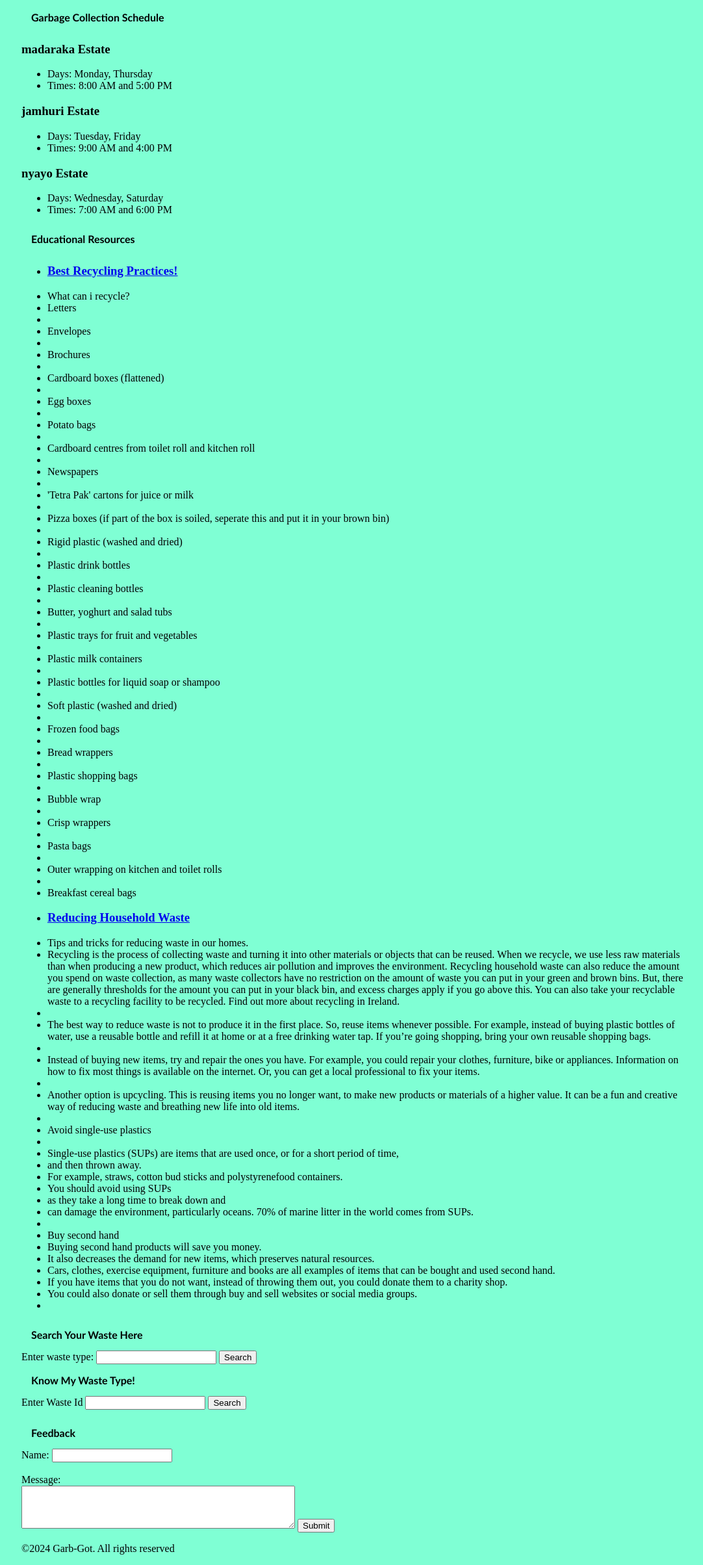
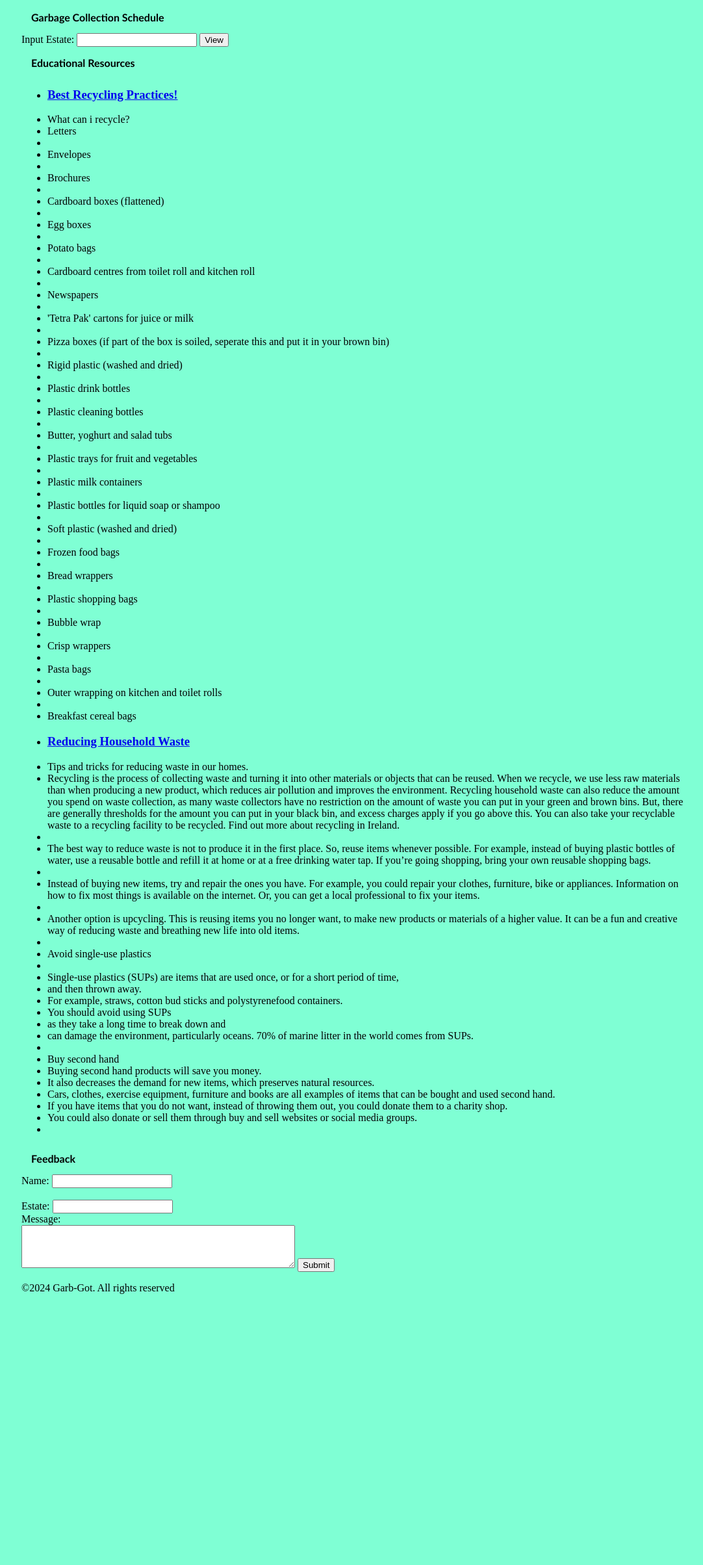
Before and after one commit to Ndegwa2/Garb-Got, a plain HTML site: page index.html in a window 1280 px wide. Shown: the part 121-2529 px from the top of the page at 65% size, without its empty margins (95-1177 px from the left). After the commit the page ends 2128 px from the top, so only its background shows below. Drawn offline with Linux system fonts and the light colour scheme; a script that the page names is missing.

Commit message:
Update index.html

```diff
--- a/index.html
+++ b/index.html
@@ -13,47 +13,28 @@
         <h1>Garb-Got</h1>
     </header>
     <main>
-        <section id="schedule">
+        <section id="schedule-result">
             <h2>Garbage Collection Schedule</h2>
+
+            <form id="pick-up-schedule-form">
+                <label for="estate">Input Estate:</label>
+                <input type="text" id="estate" name="estate" required>
+                <button type="submit">View</button>
+            </form>
+
         </section>
         <section id="resources">
             <h2>Educational Resources</h2>
             <ul id="resources-list"></ul>
         </section>
-        <section id="waste-type-search">
-            <h2>Search Your Waste Here</h2>
-            <form id="waste-type-search-form">
-                <label for="waste-type">Enter waste type:</label>
-                <input type="text" id="waste-type" name="waste-type" required>
-                <button type="submit">Search</button>
-            </form>
-            <div id="search-results"></div>
-        </section>
-        <section id="waste-type-form">
-            <h2>Know My Waste Type!</h2>
-            <form id="waste-id-search-form">
-                <label for="waste-id">Enter Waste Id</label>
-                <input type="text" id="waste-id" name="waste-id" required>
-                <button type="submit">Search</button>
-            </form>
-        </section>
-        <section id="waste-types">
 
-            <ul id="waste-types-list"></ul>
-        </section>
-        <section id="waste-transfers">
-
-            <ul id="waste-transfers-list"></ul>
-        </section>
-        <section id="waste-treatments">
-
-            <ul id="waste-treatments-list"></ul>
-        </section>
         <section id="feedback">
             <h2>Feedback</h2>
             <form id="feedback-form">
                 <label for="name">Name:</label>
                 <input type="text" id="name" name="name" required><br><br>
+                <label for="estate">Estate:</label>
+                <input type="text" id="estate" name="estate" required><br>
                 <label for="message">Message:</label><br>
                 <textarea id="message" name="message" rows="4" cols="50" required></textarea>
                 <button type="submit">Submit</button>
```
